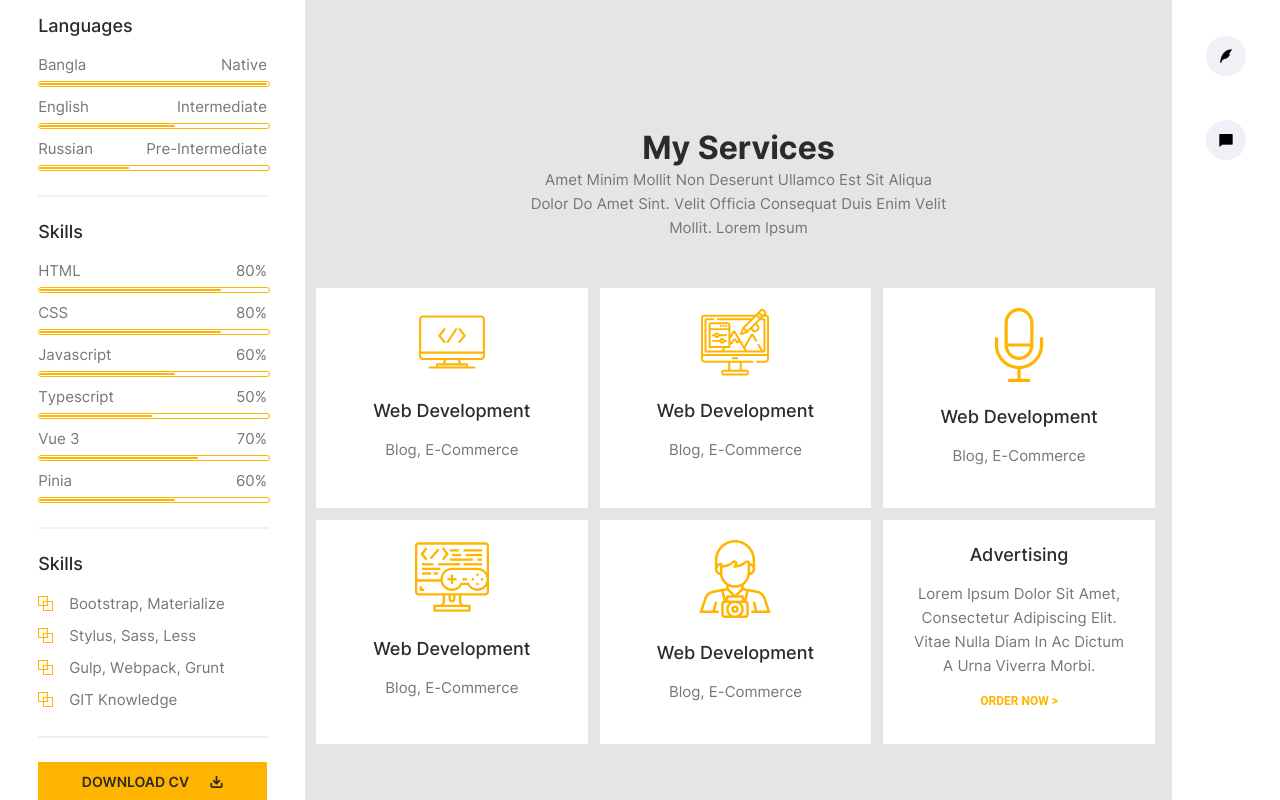
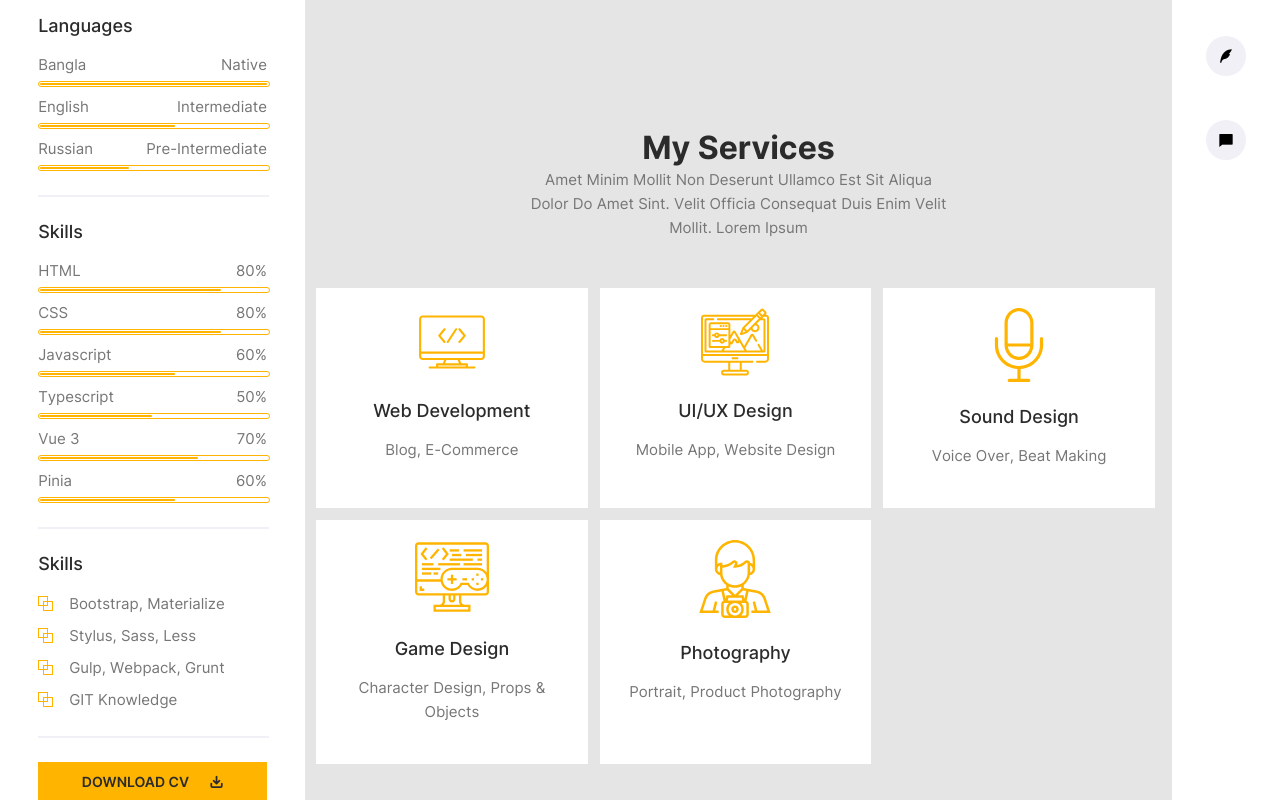
Before and after one commit to lazizbekshodmonov/portfolio, a Vue app: page / in a window 1280 px wide. Shown: the part 540-1340 px from the top of the page. Built offline with nearby package versions, Linux system fonts and the light colour scheme.

Commit message:
bug fixed whit vercel

```diff
--- a/src/components/Services.vue
+++ b/src/components/Services.vue
@@ -1,52 +1,43 @@
-<template>
-    <div class="services flex flex-col items-center">
-        <Title class="text-center" :title="'my services'" />
-        <Description class="description text-center mb-12"
-            :description="'Amet minim mollit non deserunt ullamco est sit aliqua dolor do amet sint. Velit officia consequat duis enim velit mollit. lorem ipsum'" />
-        <div class="services flex flex-wrap gap-3">
-            <Servicevue :item="item" v-for="item in boundedArray" />
-        </div>
-    </div>
-</template>
-
 <script setup lang="ts">
 import type { Service } from '@/types';
 import { ref } from 'vue';
 import Description from './ui-components/Description.vue';
 import Servicevue from './ui-components/Service.vue';
 import Title from './ui-components/Title.vue';
+//Icons
+
+import WebDevelopment from "/src/assets/icons/coding.svg"
+import UIUXDesign from '/src/assets/icons/illustration.svg'
+import SoundDesign from '/src/assets/icons/Microphone.svg'
+import GameDesign from '/src/assets/icons/game-development.svg'
+import Phtotographer from '/src/assets/icons/Photographer.svg'
 const services = ref<Service[]>([])
 
 services.value = [
     {
-        icon: "/src/assets/icons/coding.svg",
+        icon: WebDevelopment,
         name: 'web development',
         description: 'Blog, E-Commerce'
     },
     {
-        icon: '/src/assets/icons/illustration.svg',
-        name: 'web development',
-        description: 'Blog, E-Commerce'
+        icon: UIUXDesign,
+        name: 'uI/uX design',
+        description: 'Mobile app, website design'
     },
     {
-        icon: '/src/assets/icons/Microphone.svg',
-        name: 'web development',
-        description: 'Blog, E-Commerce'
+        icon: SoundDesign,
+        name: 'sound design',
+        description: 'Voice Over, Beat Making'
     },
     {
-        icon: '/src/assets/icons/game-development.svg',
-        name: 'web development',
-        description: 'Blog, E-Commerce'
+        icon: GameDesign,
+        name: 'game design',
+        description: 'Character Design, Props & Objects'
     },
     {
-        icon: '/src/assets/icons/Photographer.svg',
-        name: 'web development',
-        description: 'Blog, E-Commerce'
-    },
-    {
-        icon: '/src/assets/icons/Photographer.svg',
-        name: 'web development',
-        description: 'Blog, E-Commerce'
+        icon: Phtotographer,
+        name: 'photography',
+        description: 'portrait, product photography'
     }
 
 ]
@@ -66,6 +57,20 @@ if (services.value.length > 5) {
 }
 </script>
 
+
+<template>
+    <div class="services flex flex-col items-center">
+        <Title class="text-center" :title="'my services'" />
+        <Description class="description text-center mb-12"
+            :description="'Amet minim mollit non deserunt ullamco est sit aliqua dolor do amet sint. Velit officia consequat duis enim velit mollit. lorem ipsum'" />
+        <div class="services flex flex-wrap gap-3">
+            <Servicevue :item="item" v-for="item in boundedArray" />
+        </div>
+    </div>
+</template>
+
+
+
 <style scoped lang="scss">
 .services {
     width: 100%;
```
